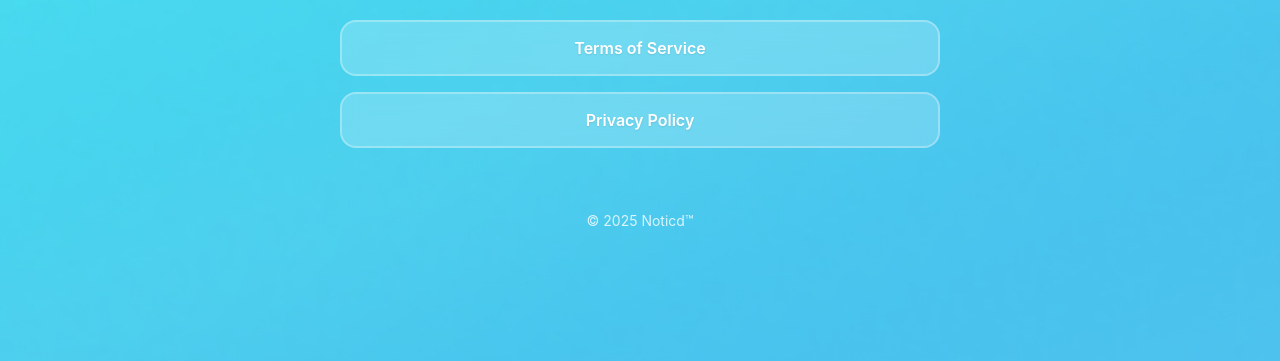
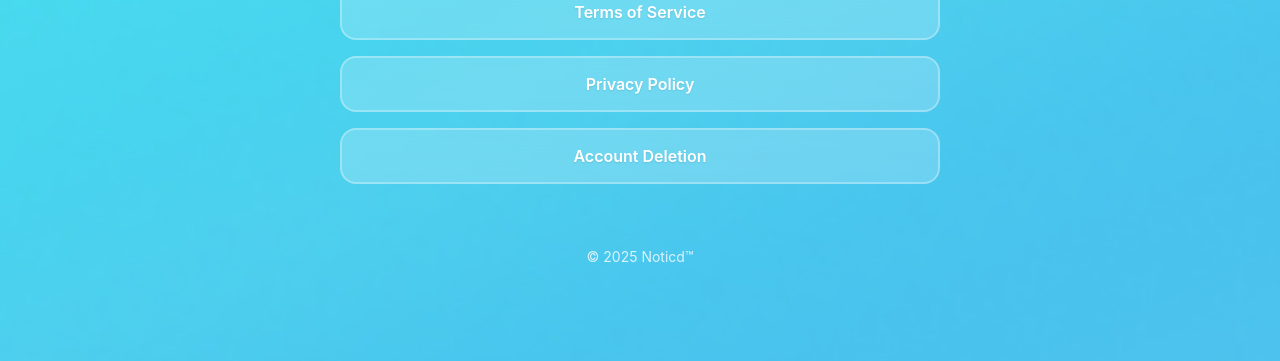
Before and after one commit to Noticd/Noticd-Site, a plain HTML site: page index.html in a window 1280 px wide. Shown: the part 439-800 px from the top of the page. Drawn offline with Linux system fonts and the light colour scheme.

Commit message:
Add Account Deletion link to footer

```diff
--- a/index.html
+++ b/index.html
@@ -262,6 +262,8 @@
 
             <a href="privacy.html" class="link-button">Privacy Policy</a>
 
+            <a href="delete_account.html" class="link-button">Account Deletion</a>
+
         </div>
 
         <div class="footer">
```
